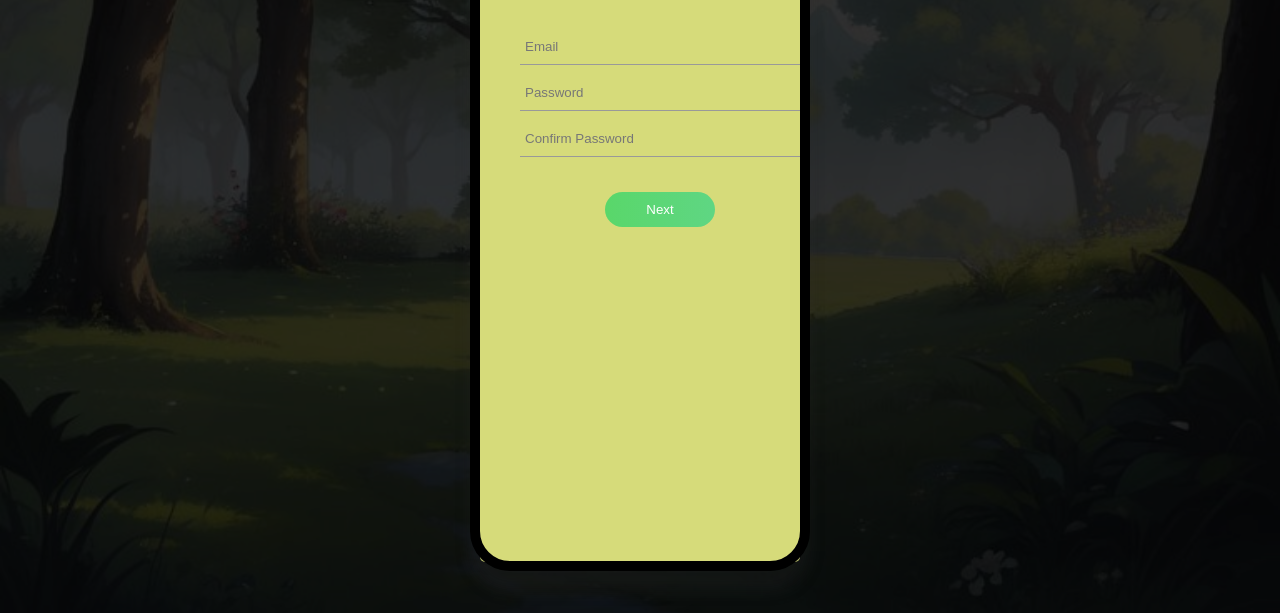
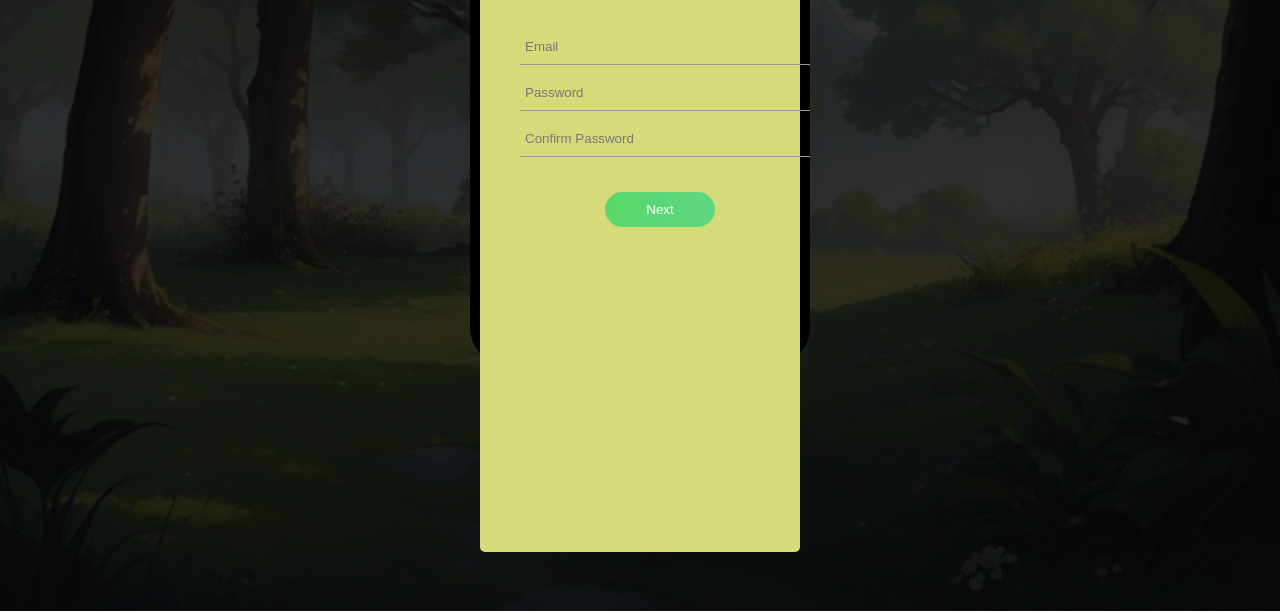
Before and after one commit to maleehaMirza/serenityhacks-2024, a plain HTML site: page index.html in a window 1280 px wide. Shown: the part 189-802 px from the top of the page. Drawn offline with Linux system fonts and the light colour scheme.

Commit message:
form works

```diff
--- a/style.css
+++ b/style.css
@@ -6,18 +6,22 @@
 }
 
 body {
+    position: relative;
     background-image: linear-gradient(rgba(0, 0, 0, 0.8), rgba(0, 0, 0, 0.8)), url(anime_art_of_calm_mental_healt.jpeg);
     background-position: center;
     background-size: cover;
 }
 
 .container {
+
     width: 320px;
-    height: 700px;
+    height: 690px;
     margin: 4% auto;
     background: rgb(214, 219, 122);
     border-radius: 5px;
     position: relative;
+
+    /* Set the height of the container */
 
 }
 
@@ -68,15 +72,17 @@ form button {
 }
 
 .iphone {
-    margin: auto;
+    margin-top: -100px;
+    /* Adjust this value to move it up */
     border: 10px solid black;
     border-radius: 40px;
     width: 320px;
-    height: 700px;
+    height: 500px;
     position: absolute;
     top: 50%;
     left: 50%;
     transform: translate(-50%, -50%);
     box-shadow: 0px 20px 15px #33333335;
-
+    z-index: -1;
+    /* Set z-index to -1 to position it behind the form */
 }
```
